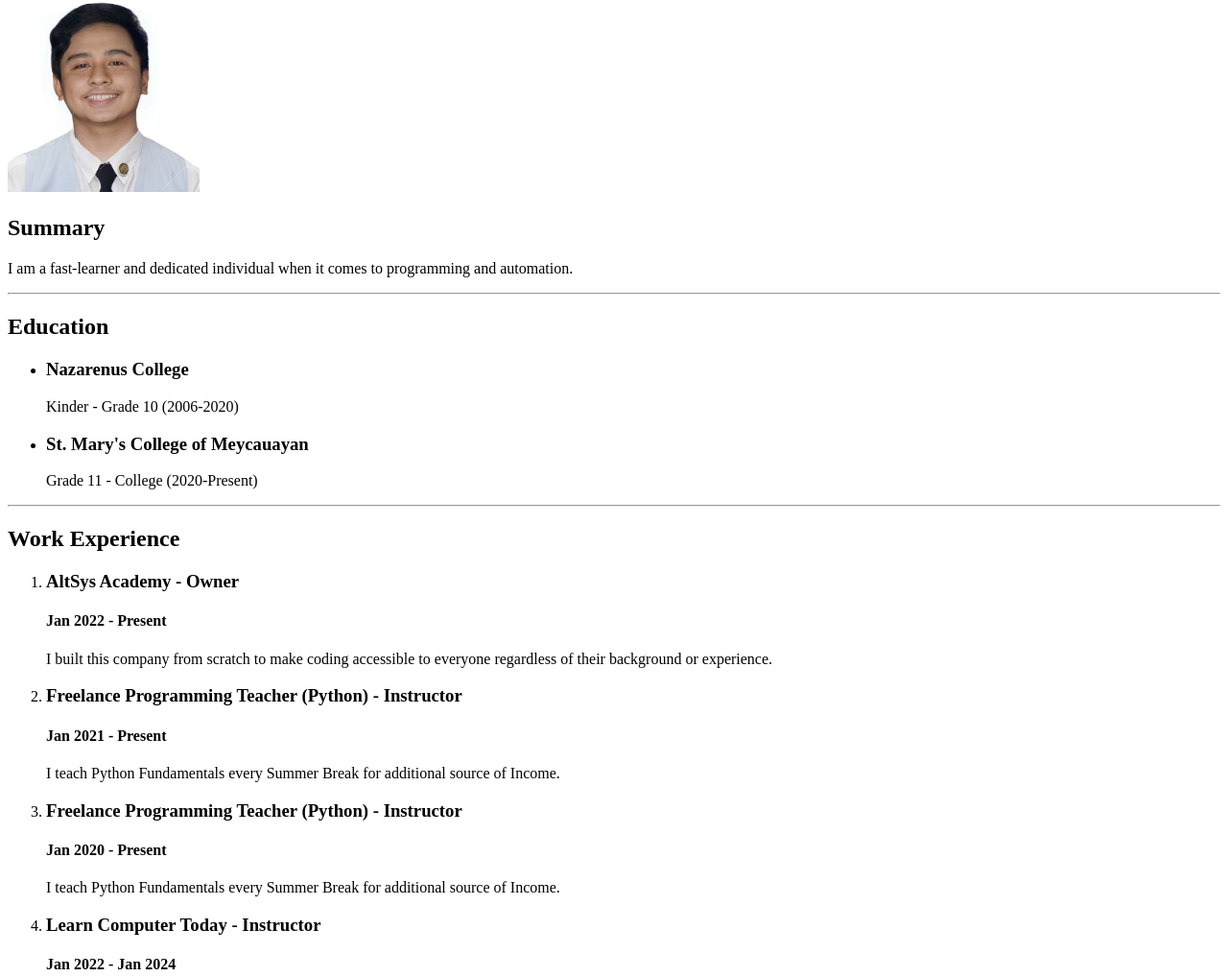
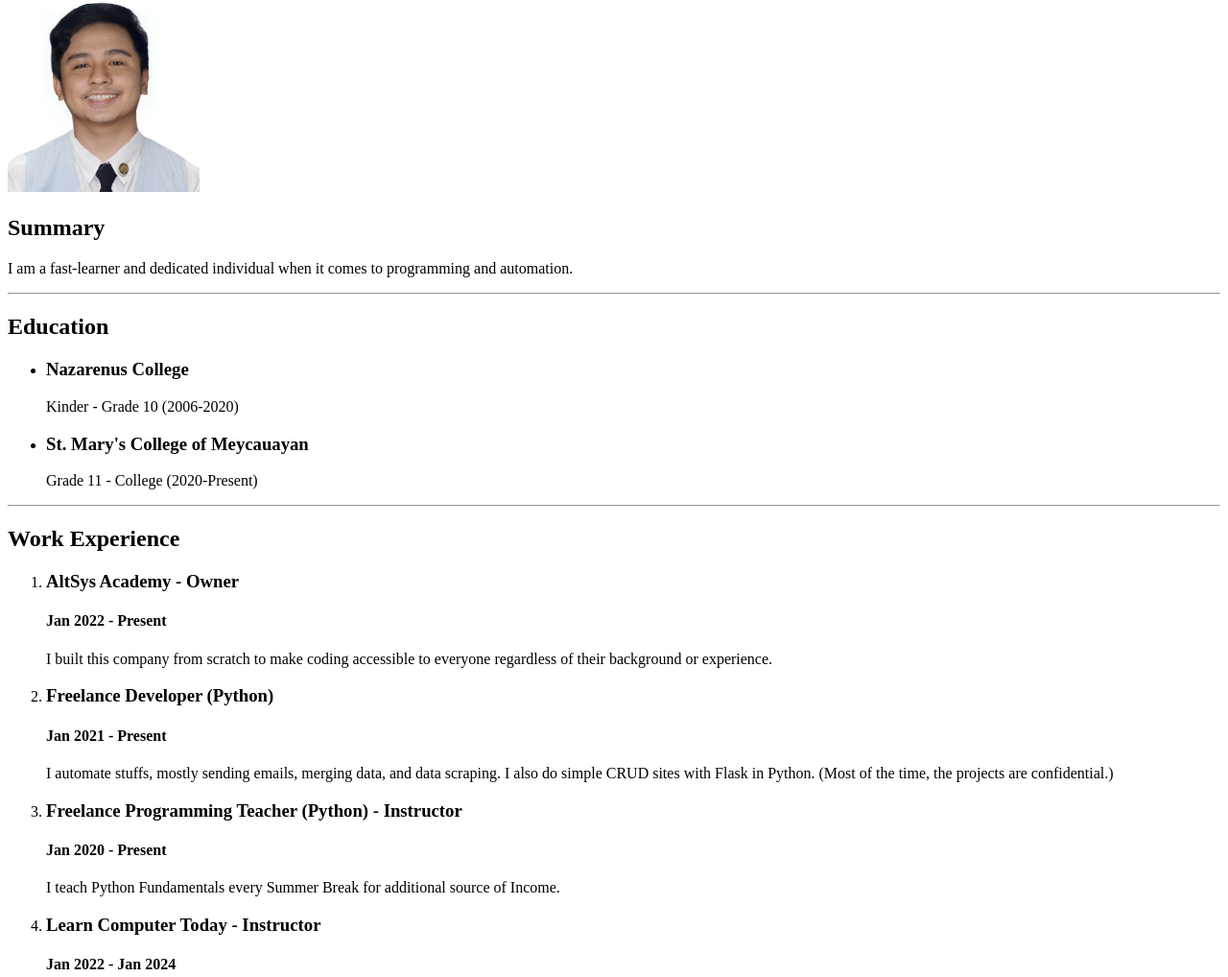
Before and after one commit to NinoDulay/capstone-1-html, a plain HTML site: page index.html in a window 1280 px wide. Shown: the part 79-1097 px from the top of the page at 96% size. Drawn offline with Linux system fonts and the light colour scheme.

Commit message:
Update index.html

```diff
--- a/index.html
+++ b/index.html
@@ -31,9 +31,9 @@
             <p>I built this company from scratch to make coding accessible to everyone regardless of their background or experience.</p>
         </li>
         <li>
-            <h3>Freelance Programming Teacher (Python) - Instructor</h3>
+            <h3>Freelance Developer (Python)</h3>
             <h4>Jan 2021 - Present</h4>
-            <p>I teach Python Fundamentals every Summer Break for additional source of Income.</p>
+            <p>I automate stuffs, mostly sending emails, merging data, and data scraping. I also do simple CRUD sites with Flask in Python. (Most of the time, the projects are confidential.)</p>
         </li>
         <li>
             <h3>Freelance Programming Teacher (Python) - Instructor</h3>
```
